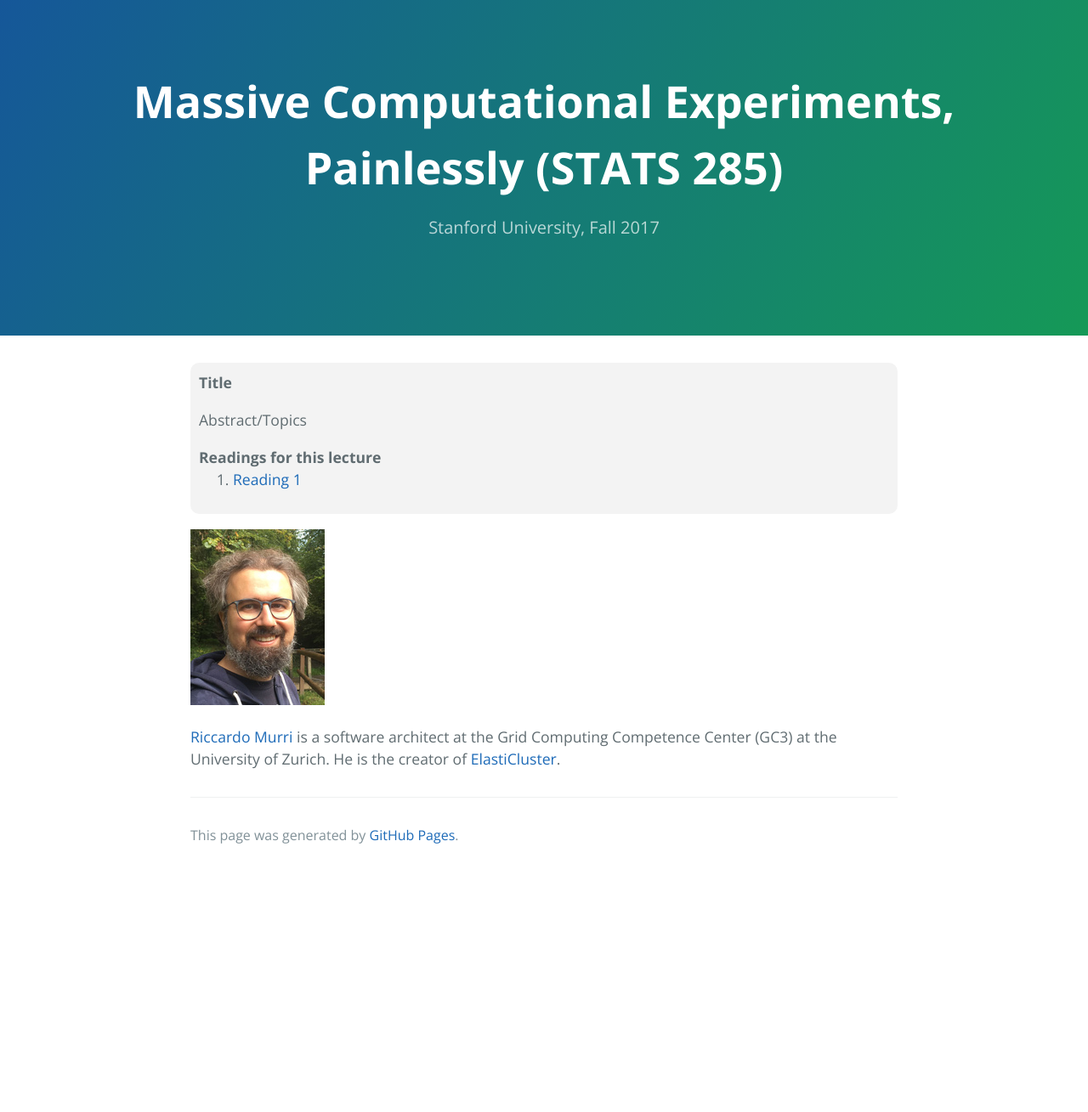
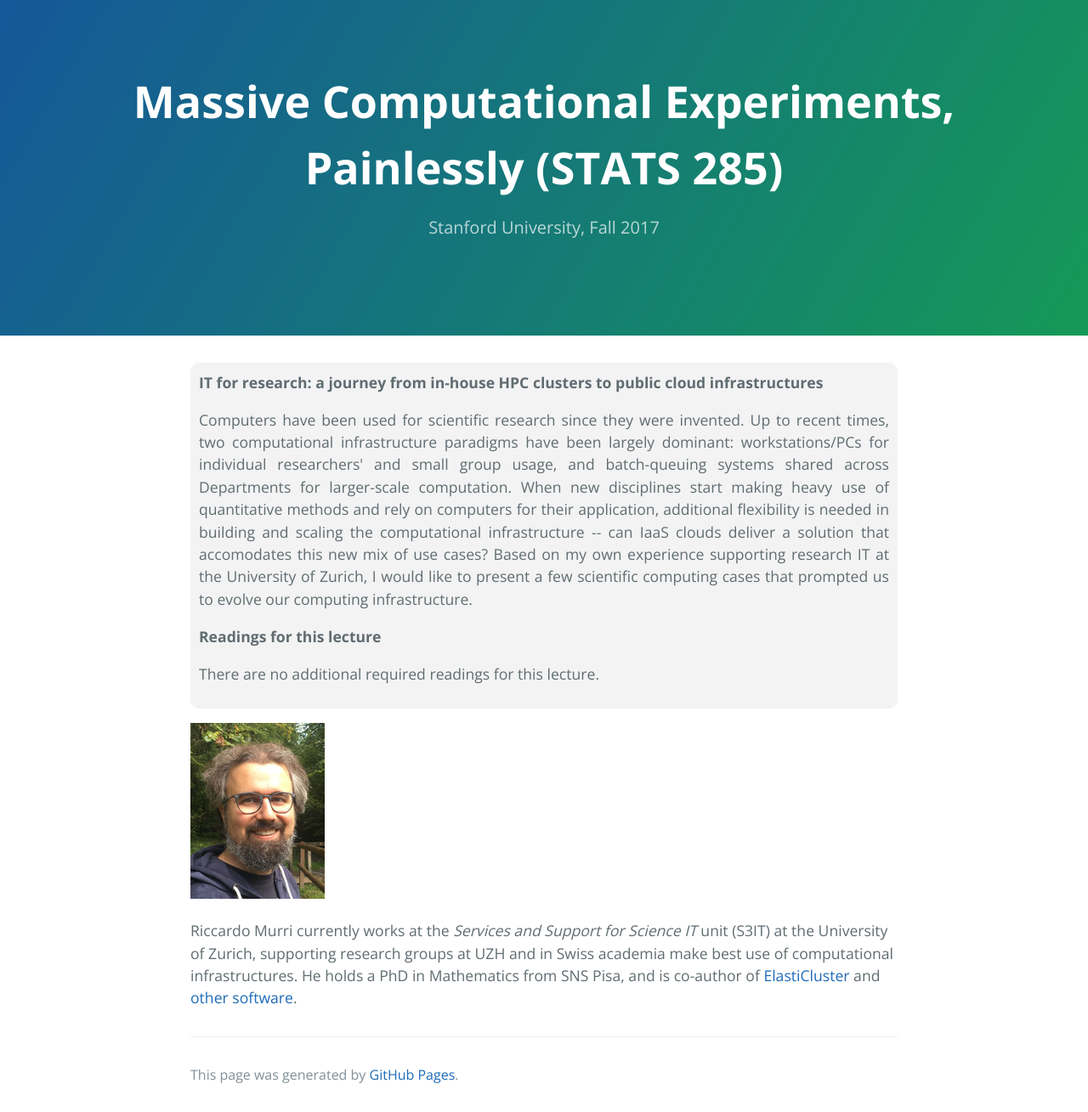
Before and after one commit to stats285/stats285.github.io, a Jekyll site: the page built from murri_lecture.md, in a window 1280 px wide. Shown: the whole page at 85% size. Built offline with Jekyll 4.4.1, drawn with Linux system fonts in a browser that asks for light colours; our own code applies the rules of GitHub Pages for plain Markdown files; the repository's description, which GitHub fills in, is left out; before the commit the page ends 1027 px from its top, so only the background shows below that.

Commit message:
Draft new abstract and bio for RM's talk page.

```diff
--- a/murri_lecture.md
+++ b/murri_lecture.md
@@ -1,16 +1,21 @@
 <div class="abstract">
 
-<strong>Title</strong>
-<p align="justify">Abstract/Topics</p>
+<strong>IT for research: a journey from in-house HPC clusters to public cloud infrastructures</strong>
+<p align="justify">
+    Computers have been used for scientific research since they were invented.  Up to recent times, two computational infrastructure paradigms have been largely dominant: workstations/PCs for individual researchers' and small group usage, and batch-queuing systems shared across Departments for larger-scale computation.  When new disciplines start making heavy use of quantitative methods and rely on computers for their application, additional flexibility is needed in building and scaling the computational infrastructure -- can IaaS clouds deliver a solution that accomodates this new mix of use cases?  Based on my own experience supporting research IT at the University of Zurich, I would like to present a few scientific computing cases that prompted us to evolve our computing infrastructure.
+</p>
+
 <strong>Readings for this lecture</strong>
-<ol>
-<li>
-<a href=""> Reading 1 </a>
-</li>
-</ol>
+<p align="justify">
+    There are no additional required readings for this lecture.
+</p>
+
 </div>
 
 ![Riccardo Murri](/assets/img/riccardo_murri.jpg)
 
-[Riccardo Murri](https://www.gc3.uzh.ch/people/rm/) is a software architect at the Grid Computing Competence Center (GC3) at the University of Zurich.
-He is the creator of [ElastiCluster](https://gc3-uzh-ch.github.io/elasticluster/).
+Riccardo Murri currently works at the *Services and Support for Science IT* unit (S3IT) at the University of Zurich, supporting research groups at UZH and in Swiss academia make best use of computational infrastructures.  He holds a PhD in Mathematics from SNS Pisa, and is co-author of [ElastiCluster](https://gc3-uzh-ch.github.io/elasticluster/) and [other software](https://github.com/riccardomurri).
+
+<!--
+Before joining the University of Zurich, Riccardo worked in e-Science projects and collaborations at the "Abdus Salam" International Center for Theoretical Physics in Trieste and at the Swiss National Supercomputing Center (CSCS) in Lugano.
+-->
```
